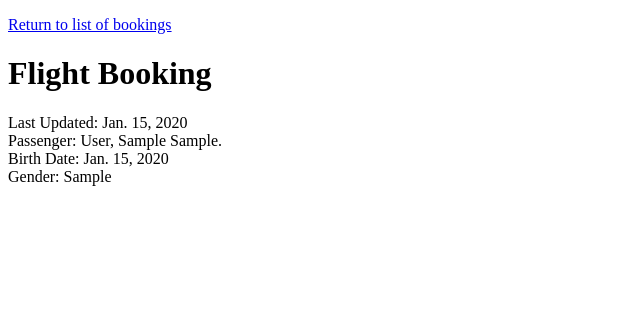
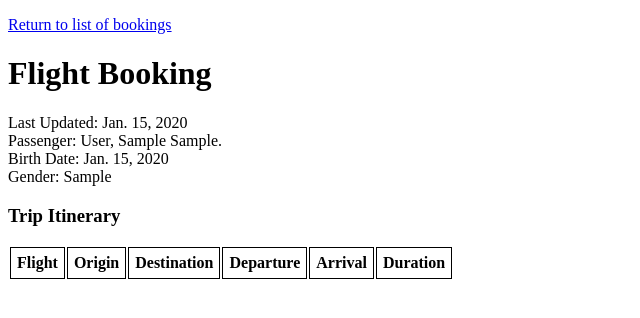
Before and after one commit to diego-nst/MagisAir-17-OneTooMany, a Django app: page /booking/1 in a window 1280 px wide. Shown: the top 318 px of the page, without its empty margins (0-640 px from the left). Run offline with Django 5.2, Linux system fonts and the light colour scheme; tables that the repository leaves empty hold one stand-in row (values such as "Sample post"); lists and menus that the app fills with data are empty.

Commit message:
Add trip itinerary to bookings detail view

```diff
--- a/MagisAir/FirstApp/templates/bookings_detail.html
+++ b/MagisAir/FirstApp/templates/bookings_detail.html
@@ -2,11 +2,46 @@
 
 {% block title %}Booking {{ booking.booking_id }}{% endblock %}
 
+{% block styles %}
+<style>
+    td, th{
+        border: 1px solid #000000;
+        text-align: left;
+        padding: 6px;
+    }
+</style>
+{% endblock %}
+
 {% block content %}
     <p><a href="{% url 'bookings_list' %}">Return to list of bookings</a></p>
+
     <h1>Flight Booking</h1>
+
     Last Updated: {{ booking.booking_date }}<br/>
     Passenger: {{ booking.passenger.last_name }}, {{ booking.passenger.first_name }} {{ booking.passenger.middle_initial }}.<br/>
     Birth Date: {{ booking.passenger.birth_date }}<br/>
     Gender: {{ booking.passenger.gender }}<br/>
+
+    <h3>Trip Itinerary</h3>
+
+    <table>
+        <tr>
+            <th>Flight</th>
+            <th>Origin</th>
+            <th>Destination</th>
+            <th>Departure</th>
+            <th>Arrival</th>
+            <th>Duration</th>
+        </tr>
+        {% for itinerary in bookings.items %}
+            <tr>
+                <td>{{ itinerary.flight.flight_num }}</td>
+                <td>{{ itinerary.flight.route.origin }}</td>
+                <td>{{ itinerary.flight.route.destination }}</td>
+                <td>{{ itinerary.flight.departure }}</td>
+                <td>{{ itinerary.flight.arrival }}</td>
+                <td>{{ itinerary.flight.route.duration }}</td>
+            </tr>
+        {% endfor %}
+    </table>
 {% endblock %}
--- a/MagisAir/FirstApp/urls.py
+++ b/MagisAir/FirstApp/urls.py
@@ -4,6 +4,6 @@
 urlpatterns = [
     path('', views.home, name='home'),
     path('flights',views.FlightsListView.as_view(), name='flights' ),
-    path('bookings', views.BookingsListView.as_view, name='bookings_list'),
+    path('bookings', views.BookingsListView.as_view(), name='bookings_list'),
     path('booking/<int:pk>', views.BookingsDetailView.as_view(), name='bookings_detail')
 ]
--- a/MagisAir/FirstApp/views.py
+++ b/MagisAir/FirstApp/views.py
@@ -94,6 +94,9 @@
 
 
 class BookingsDetailView(DetailView):
+    '''
+    View that shows the details of one particular booking
+    '''
     model = Booking
     template_name = 'bookings_detail.html'
     context_object_name = 'booking'
```
